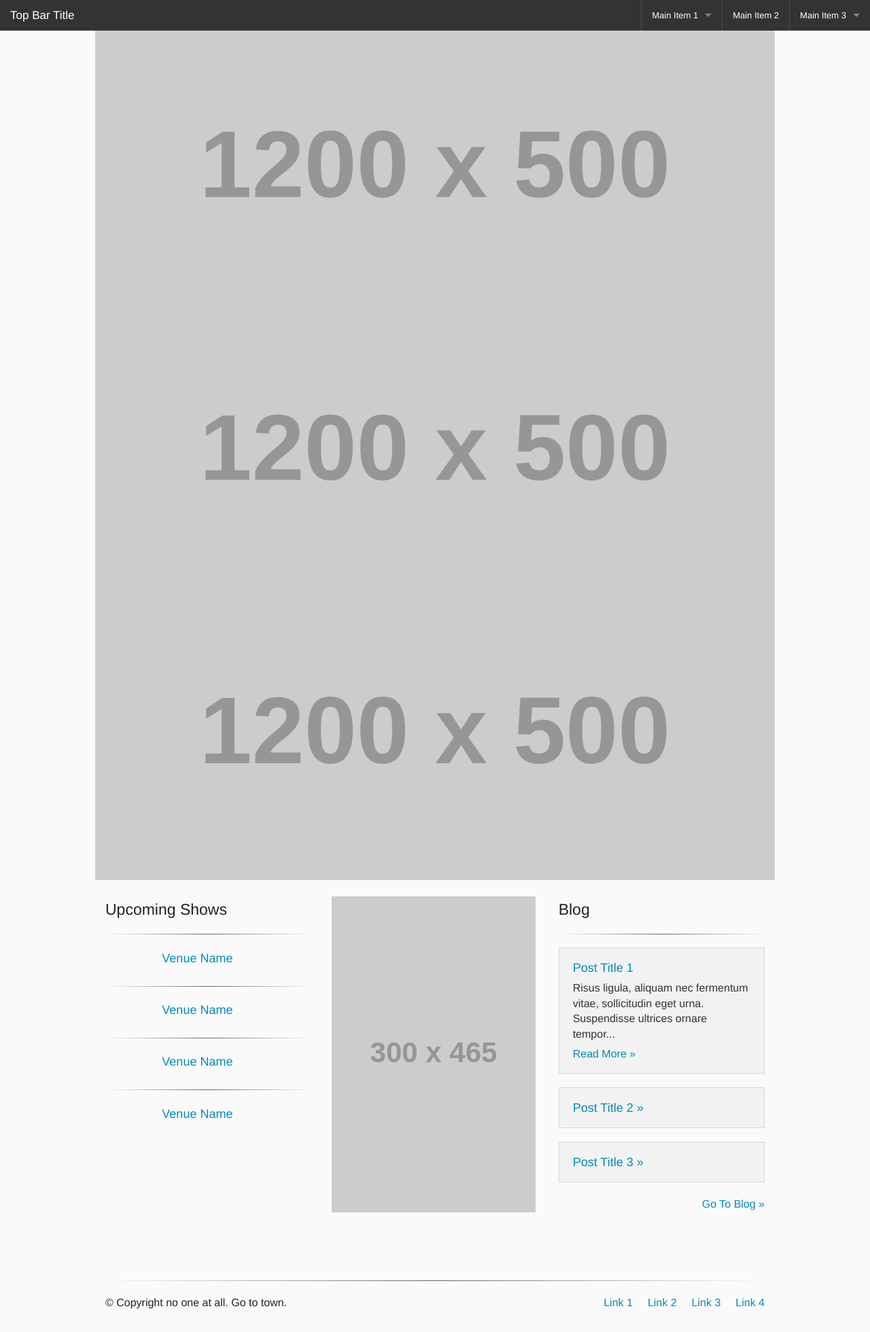
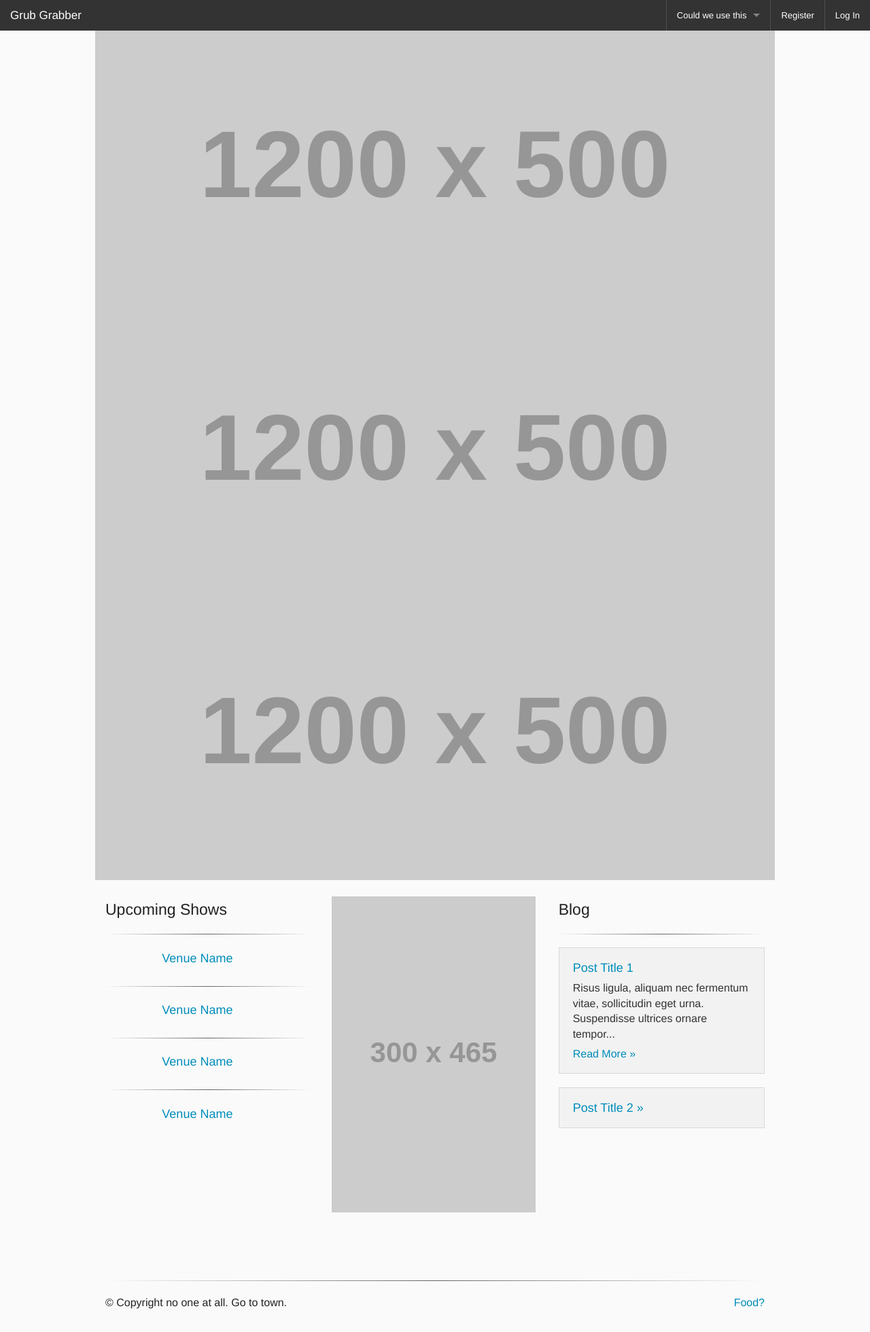
Before and after one commit to isaac-jordan/GrubGrabber, a Django app: page / in a window 1280 px wide. Shown: the whole page at 68% size. Run offline with Django 3.2, Linux system fonts and the light colour scheme; grey boxes labelled with a size stand in for pictures from a placeholder-image service; some libraries are stand-ins or nearby versions.

Commit message:
Added a lot of code to base, edited index, and added very basic content to the other pages. Also created a logout page

```diff
--- a/grubgrabber/grubgrabber/urls.py
+++ b/grubgrabber/grubgrabber/urls.py
@@ -2,12 +2,12 @@ from django.conf.urls import patterns, include, url
 from django.contrib import admin
 
 urlpatterns = patterns('',
-    url(r'^$', 'grubgrabber.views.index',name='home'),
-    url(r'^search/$', 'grubgrabber.views.search',name='home'),
-    url(r'^place/(<PLACE_ID>.*)', 'grubgrabber.views.place',name='home'),
+    url(r'^$', 'grubgrabber.views.index',name='index'),
+    url(r'^search/$', 'grubgrabber.views.search',name='search'),
+    url(r'^place/(<PLACE_ID>.*)', 'grubgrabber.views.place',name='place'),
     url(r'^register$', 'grubgrabber.views.register',name='register'),
     url(r'^login$', 'grubgrabber.views.login',name='login'),
-    url(r'^profile$', 'grubgrabber.views.profile',name='home'),
+    url(r'^profile$', 'grubgrabber.views.profile',name='profile'),
 
     url(r'^admin/', include(admin.site.urls)),
 )
--- a/grubgrabber/templates/base.html
+++ b/grubgrabber/templates/base.html
@@ -13,13 +13,76 @@
   <script src="{% static "js/vendor/modernizr.js" %}"></script>
 </head>
 <body>
+  <nav class="top-bar" data-topbar>
+
+    <ul class="title-area">
+
+      <li class="name">
+        <h1>
+          <a href="{% url 'index' %}">
+            Grub Grabber
+          </a>
+        </h1>
+      </li>
+    </ul>
+
+    <section class="top-bar-section">
+      <ul class="right">
+        <li class="divider"></li>
+        <li class="has-dropdown">
+          <a href="#">Could we use this</a>
+          <ul class="dropdown">
+            <li><label>Section Name</label></li>
+            <li><a href="#">Dropdown Option</a></li>
+            <li class="divider"></li>
+          </ul>
+        </li>
+        <li class="divider"></li>
+        {% if user.is_authenticated %}
+        <li><a href="{% url 'profile' %}">Profile</a></li>
+        <li class="divider"></li>
+        <li><a href="{% url 'logout' %}">Logout</a></li>
+        {% else %}
+        <li><a href="{% url 'register' %}">Register</a></li>
+        <li class="divider"></li>
+        <li><a href="{% url 'login' %}">Log In</a></li>
+        {% endif %}
+      </ul>
+    </section>
+
+  </nav>
+
+  <div class="row">
+    <div class="large-12 columns">
 
      {% block content %}
      {% endblock %}
 
-     <script src="{% static "js/vendor/jquery.js" %}"></script>
-     <script src="{% static "js/foundation.min.js" %}"></script>
-     <script src="{% static "js/app.js" %}"></script>
+
+     <footer class="row">
+       <div class="large-12 columns"><hr>
+         <div class="row">
+
+           <div class="large-6 columns">
+             <p>© Copyright no one at all. Go to town.</p>
+           </div>
+
+           <div class="large-6 small-12 columns">
+             <ul class="inline-list right">
+               <li><a href="#">Food?</a></li>
+             </ul>
+           </div>
+
+         </div>
+       </div>
+     </footer>
+
+   </div>
+ </div>
+
+  <script src="{% static "js/vendor/jquery.js" %}"></script>
+  <script src="{% static "js/foundation.min.js" %}"></script>
+  <script src="{% static "js/app.js" %}"></script>
 
 
 </body>
--- a/grubgrabber/templates/index.html
+++ b/grubgrabber/templates/index.html
@@ -3,72 +3,6 @@
 {% block title %}Home{% endblock %}
 
 {% block content %}
-<nav class="top-bar" data-topbar>
-  <ul class="title-area">
-
-    <li class="name">
-      <h1>
-        <a href="#">
-          Top Bar Title
-        </a>
-      </h1>
-    </li>
-    <li class="toggle-topbar menu-icon"><a href="#"><span>menu</span></a></li>
-  </ul>
-
-  <section class="top-bar-section">
-
-    <ul class="right">
-      <li class="divider"></li>
-      <li class="has-dropdown">
-        <a href="#">Main Item 1</a>
-        <ul class="dropdown">
-          <li><label>Section Name</label></li>
-          <li class="has-dropdown">
-            <a href="#" class="">Has Dropdown, Level 1</a>
-            <ul class="dropdown">
-              <li><a href="#">Dropdown Options</a></li>
-              <li><a href="#">Dropdown Options</a></li>
-              <li><a href="#">Level 2</a></li>
-              <li><a href="#">Subdropdown Option</a></li>
-              <li><a href="#">Subdropdown Option</a></li>
-              <li><a href="#">Subdropdown Option</a></li>
-            </ul>
-          </li>
-          <li><a href="#">Dropdown Option</a></li>
-          <li><a href="#">Dropdown Option</a></li>
-          <li class="divider"></li>
-          <li><label>Section Name</label></li>
-          <li><a href="#">Dropdown Option</a></li>
-          <li><a href="#">Dropdown Option</a></li>
-          <li><a href="#">Dropdown Option</a></li>
-          <li class="divider"></li>
-          <li><a href="#">See all →</a></li>
-        </ul>
-      </li>
-      <li class="divider"></li>
-      <li><a href="#">Main Item 2</a></li>
-      <li class="divider"></li>
-      <li class="has-dropdown">
-        <a href="#">Main Item 3</a>
-        <ul class="dropdown">
-          <li><a href="#">Dropdown Option</a></li>
-          <li><a href="#">Dropdown Option</a></li>
-          <li><a href="#">Dropdown Option</a></li>
-          <li class="divider"></li>
-          <li><a href="#">See all →</a></li>
-        </ul>
-      </li>
-    </ul>
-  </section>
-</nav>
-
-
-
-<div class="row">
-  <div class="large-12 columns">
-
-
 
 <div class="row">
   <div class="large-12 hide-for-small">
@@ -82,20 +16,15 @@
   </div>
 </div>
 
-
-
-
-
 <div class="row">
   <div class="large-12 columns show-for-small">
 
     <img src="http://placehold.it/1200x700&text=Mobile Header">
 
   </div>
-    </div><br>
+</div>
 
-
-
+<br>
 
 <div class="row">
   <div class="large-12 columns">
@@ -149,18 +78,9 @@
         </div>
       </div>
 
-
-
-
-
       <div class="large-4 small-6 columns">
         <img src="http://placehold.it/300x465&text=Image">
       </div>
-
-
-
-
-
 
       <div class="large-4 small-12 columns">
 
@@ -179,15 +99,7 @@
           <h5><a href="#">Post Title 2 »</a></h5>
         </div>
 
-            <div class="panel hide-for-small">
-              <h5><a href="#">Post Title 3 »</a></h5>
       </div>
-
-            <a href="#" class="right">Go To Blog »</a>
-
-          </div>
-
-
 
     </div>
   </div>
@@ -195,33 +107,4 @@
 
 
 
-
-
-
-    <footer class="row">
-      <div class="large-12 columns"><hr>
-          <div class="row">
-
-            <div class="large-6 columns">
-                <p>© Copyright no one at all. Go to town.</p>
-            </div>
-
-            <div class="large-6 small-12 columns">
-                <ul class="inline-list right">
-                  <li><a href="#">Link 1</a></li>
-                  <li><a href="#">Link 2</a></li>
-                  <li><a href="#">Link 3</a></li>
-                  <li><a href="#">Link 4</a></li>
-                </ul>
-            </div>
-
-          </div>
-      </div>
-    </footer>
-
-
-
-  </div>
-</div>
-
 {% endblock %}
```
Also changed, not shown: grubgrabber/templates/login.html (+10 -0 lines), grubgrabber/templates/logout.html (added, +10 -0 lines), grubgrabber/templates/place.html (+10 -0 lines), grubgrabber/templates/profile.html (+10 -0 lines), grubgrabber/templates/register.html (+10 -0 lines), grubgrabber/templates/search.html (+10 -0 lines). Lines whose indentation alone changed are shown as unchanged.
